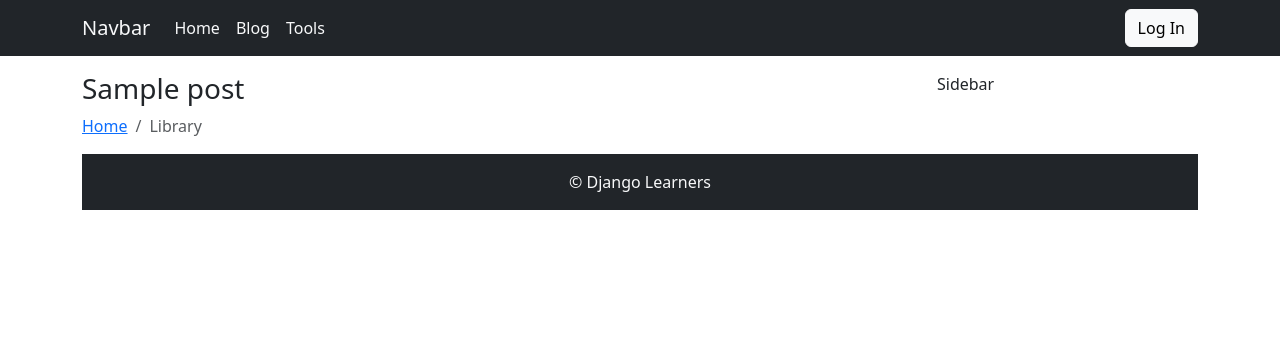
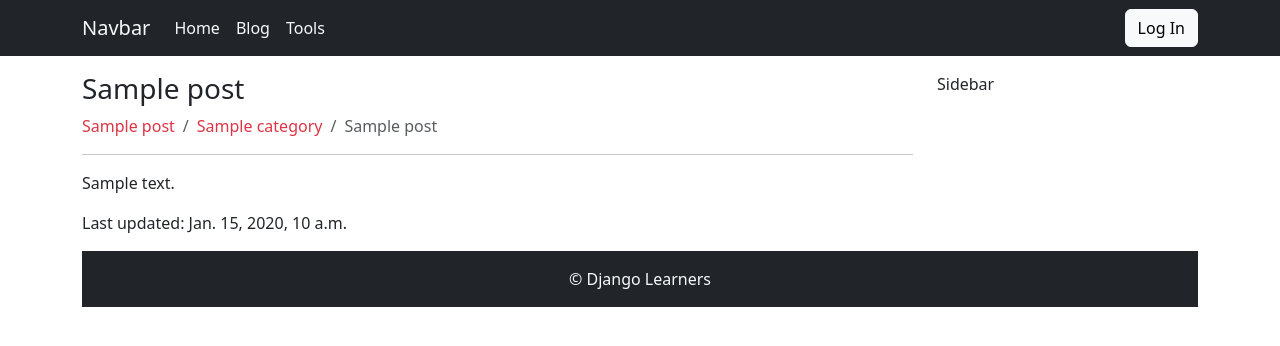
Before and after one commit to NafisTahmid/Django-1st-Deft-Group, a Django app: template aitools/templates/Blog/single.html in a window 1280 px wide. Shown: the top 346 px of the page. Run offline with Django 3.2, Linux system fonts and the light colour scheme; the template is opened without the code that fills it: most values are stand-ins (such as "Sample title", 1, 10 or a date in 2020).

Commit message:
Fourth commit

```diff
--- a/aitools/aitools/settings.py
+++ b/aitools/aitools/settings.py
@@ -118,6 +118,8 @@ USE_TZ = True
 # https://docs.djangoproject.com/en/5.1/howto/static-files/
 
 STATIC_URL = 'static/'
+MEDIA_URL = '/media/'
+MEDIA_ROOT = BASE_DIR / 'media'
 
 # Default primary key field type
 # https://docs.djangoproject.com/en/5.1/ref/settings/#default-auto-field
--- a/aitools/blog/models.py
+++ b/aitools/blog/models.py
@@ -29,6 +29,7 @@ class BlogPost(models.Model):
     ]
     title = models.CharField(max_length = 200)
     slug = models.SlugField(unique = True, blank=True, null = True)
+    featured = models.ImageField(upload_to="blogs/", blank=True, null=True)
     content = models.TextField()
     created = models.DateField(auto_now_add = True)
     updated = models.DateField(auto_now = True)
--- a/aitools/blog/urls.py
+++ b/aitools/blog/urls.py
@@ -1,8 +1,13 @@
 from django.urls import path
 from . import views
+from django.conf import settings
+from django.conf.urls.static import static
 
 urlpatterns = [
     path('', views.Home, name='home'),
     path('blog/', views.Blog, name='blog'),
     path('<slug:slug>', views.single_post, name='single_post')
 ]
+if settings.DEBUG:
+    urlpatterns += static(settings.MEDIA_URL,
+                          document_root=settings.MEDIA_ROOT)
--- a/aitools/blog/views.py
+++ b/aitools/blog/views.py
@@ -9,7 +9,7 @@ def Home(request):
     return render(request, template_name)
 
 def Blog(request):
-    queryset = BlogPost.objects.filter(status="published")
+    queryset = BlogPost.objects.filter(status="published").order_by('-created')
     per_page = 3
     paginator = Paginator(queryset, per_page)
     page_number = request.GET.get('page')
--- a/aitools/templates/Blog/single.html
+++ b/aitools/templates/Blog/single.html
@@ -3,19 +3,21 @@
 {% block content %}
     <div class="container my-3">
         <div class="row">
-
             <div class="col-md-9">
                <h1 class="h3">{{post.title}}</h1>
-
-
-              <nav aria-label="breadcrumb">
+               <nav aria-label="breadcrumb">
                 <ol class="breadcrumb">
-                  <li class="breadcrumb-item"><a href="{% url 'home' %}">Home</a></li>
-                  <li class="breadcrumb-item active" aria-current="page">Library</li>
+                  <li class="breadcrumb-item"><a href="{% url 'home' %}" class="text-decoration-none text-danger">{{post.title}}</a></li>
+                  <li class="breadcrumb-item"><a href="#" class="text-decoration-none text-danger">{{post.category.title}} </a></li>
+                  <li class="breadcrumb-item active" aria-current="page">{{post.title}}</li>
                 </ol>
               </nav>
+              <hr/>
 
-
+              <div class='my-3'>
+                <p>{{post.content}}</p>
+                <p>Last updated: {{post.updated}}</p>
+              </div>
             </div>
 
             <div class="col-md-3">
```
Also changed, not shown: aitools/blog/migrations/0003_blogpost_featured.py (added), aitools/db.sqlite3.
